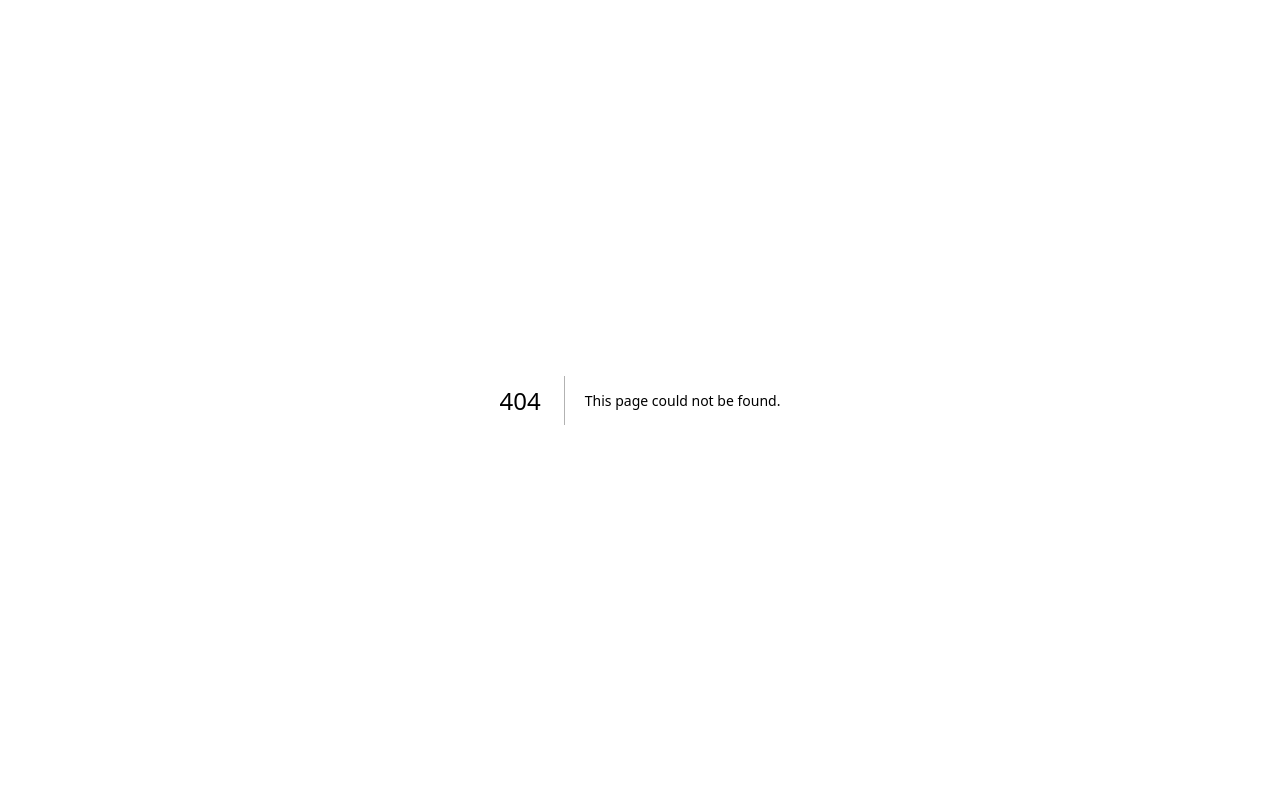
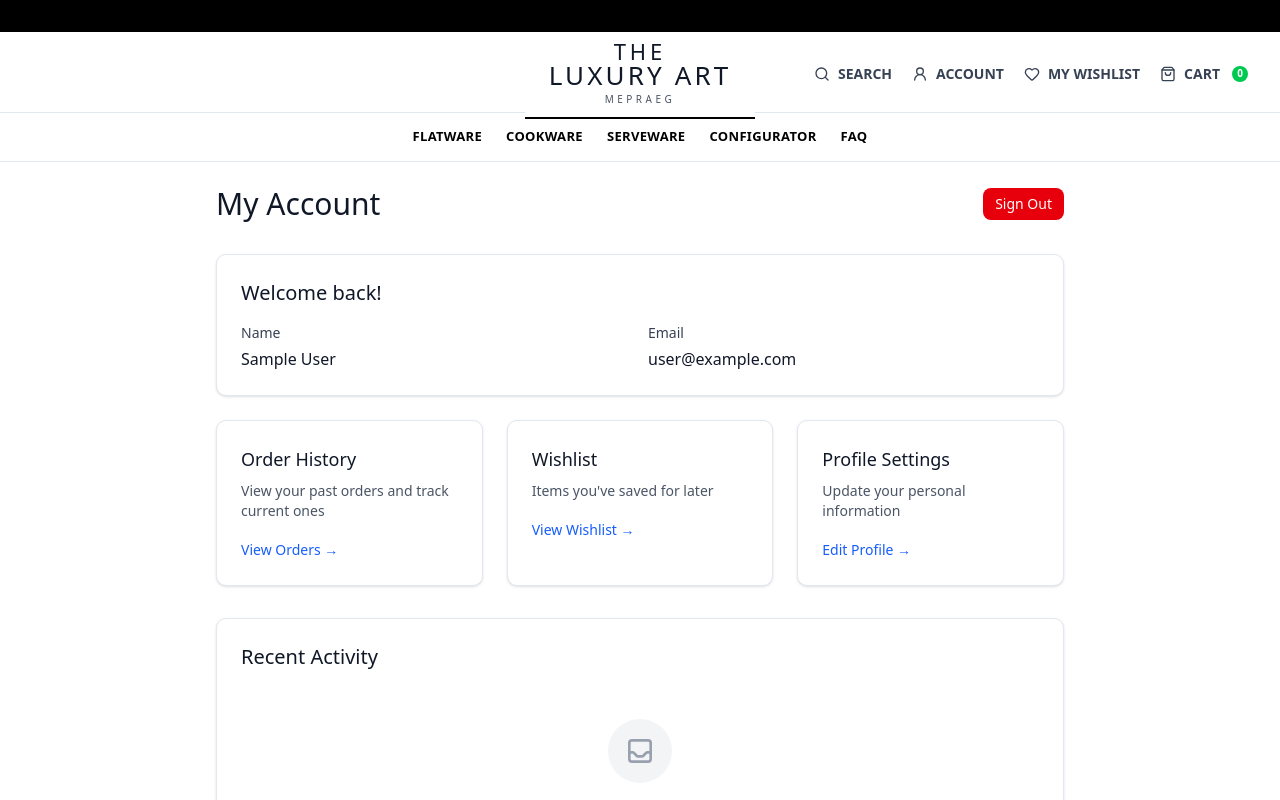
Before and after one commit to HANNAHCSP/Mepra, a Next.js app: page /account in a window 1280 px wide. Before the commit this address had no page. Shown: the top 800 px of the page. Built offline with nearby package versions, Linux system fonts and the light colour scheme; no server answers; sample sign-in values are in the browser's storage.

Commit message:
account logic is correct and added signout in admin page

```diff
--- a/src/app/(admin)/admin/page.tsx
+++ b/src/app/(admin)/admin/page.tsx
@@ -1,9 +1,9 @@
-// app/admin/page.tsx
+// app/(admin)/admin/page.tsx
 import { getServerSession } from "next-auth";
 import { authOptions } from "@/lib/auth";
 import { redirect } from "next/navigation";
-import { prisma } from "@/lib/prisma"; // optional if you want to query
-//import SignOutButton from "@/components/signout-button"; // optional if you built it
+import { prisma } from "@/lib/prisma";
+import LogoutButton from "@/components/ui/logout-button";
 
 export default async function AdminPage() {
   const session = await getServerSession(authOptions);
@@ -23,10 +23,9 @@ export default async function AdminPage() {
     <div className="p-6 max-w-5xl mx-auto">
       <div className="flex items-center justify-between">
         <h1 className="text-2xl font-semibold">Admin Dashboard</h1>
-        {/* Optional sign out button */}
-        {/*
-        <SignOutButton />
-        */}
+        <LogoutButton variant="danger" size="md">
+          Sign Out
+        </LogoutButton>
       </div>
 
       <p className="mt-2 text-gray-600">
--- /dev/null
+++ b/src/app/(main)/account/page.tsx
@@ -0,0 +1,89 @@
+// src/app/(main)/account/page.tsx
+import { getServerSession } from "next-auth";
+import { authOptions } from "@/lib/auth";
+import { redirect } from "next/navigation";
+import LogoutButton from "@/components/ui/logout-button";
+
+export default async function AccountPage() {
+  const session = await getServerSession(authOptions);
+
+  // Redirect if not authenticated
+  if (!session?.user) {
+    redirect("/signin");
+  }
+
+  // Redirect admins to admin dashboard
+  if (session.user.role === "admin") {
+    redirect("/admin");
+  }
+
+  return (
+    <div className="p-6 max-w-4xl mx-auto">
+      <div className="flex items-center justify-between mb-8">
+        <h1 className="text-3xl font-light text-gray-900">My Account</h1>
+        <LogoutButton variant="danger" size="sm">
+          Sign Out
+        </LogoutButton>
+      </div>
+
+      {/* Welcome Section */}
+      <div className="bg-white rounded-lg shadow-sm border p-6 mb-6">
+        <h2 className="text-xl font-medium text-gray-900 mb-4">Welcome back!</h2>
+        <div className="grid md:grid-cols-2 gap-4">
+          <div>
+            <label className="block text-sm font-medium text-gray-700 mb-1">Name</label>
+            <p className="text-gray-900">{session.user.name || 'Not provided'}</p>
+          </div>
+          <div>
+            <label className="block text-sm font-medium text-gray-700 mb-1">Email</label>
+            <p className="text-gray-900">{session.user.email}</p>
+          </div>
+        </div>
+      </div>
+
+      {/* Quick Actions */}
+      <div className="grid md:grid-cols-2 lg:grid-cols-3 gap-6 mb-8">
+        <div className="bg-white rounded-lg shadow-sm border p-6 hover:shadow-md transition-shadow">
+          <h3 className="text-lg font-medium text-gray-900 mb-2">Order History</h3>
+          <p className="text-gray-600 text-sm mb-4">View your past orders and track current ones</p>
+          <button className="text-blue-600 hover:text-blue-700 text-sm font-medium">
+            View Orders →
+          </button>
+        </div>
+
+        <div className="bg-white rounded-lg shadow-sm border p-6 hover:shadow-md transition-shadow">
+          <h3 className="text-lg font-medium text-gray-900 mb-2">Wishlist</h3>
+          <p className="text-gray-600 text-sm mb-4">Items you've saved for later</p>
+          <button className="text-blue-600 hover:text-blue-700 text-sm font-medium">
+            View Wishlist →
+          </button>
+        </div>
+
+        <div className="bg-white rounded-lg shadow-sm border p-6 hover:shadow-md transition-shadow">
+          <h3 className="text-lg font-medium text-gray-900 mb-2">Profile Settings</h3>
+          <p className="text-gray-600 text-sm mb-4">Update your personal information</p>
+          <button className="text-blue-600 hover:text-blue-700 text-sm font-medium">
+            Edit Profile →
+          </button>
+        </div>
+      </div>
+
+      {/* Recent Activity */}
+      <div className="bg-white rounded-lg shadow-sm border p-6">
+        <h2 className="text-xl font-medium text-gray-900 mb-4">Recent Activity</h2>
+        <div className="text-center py-8">
+          <div className="w-16 h-16 bg-gray-100 rounded-full flex items-center justify-center mx-auto mb-4">
+            <svg className="w-8 h-8 text-gray-400" fill="none" stroke="currentColor" viewBox="0 0 24 24">
+              <path strokeLinecap="round" strokeLinejoin="round" strokeWidth={2} d="M20 13V6a2 2 0 00-2-2H6a2 2 0 00-2 2v7m16 0v5a2 2 0 01-2 2H6a2 2 0 01-2-2v-5m16 0h-2.586a1 1 0 00-.707.293l-2.414 2.414a1 1 0 01-.707.293h-3.172a1 1 0 01-.707-.293l-2.414-2.414A1 1 0 006.586 13H4" />
+            </svg>
+          </div>
+          <h3 className="text-lg font-medium text-gray-900 mb-2">No recent activity</h3>
+          <p className="text-gray-600 text-sm">Start shopping to see your activity here</p>
+          <button className="mt-4 bg-black text-white px-6 py-2 text-sm hover:bg-gray-800 transition-colors">
+            Browse Products
+          </button>
+        </div>
+      </div>
+    </div>
+  );
+}
--- a/src/components/ui/logout-button.tsx
+++ b/src/components/ui/logout-button.tsx
@@ -27,11 +27,11 @@ export default function LogoutButton({
     try {
       await signOut({
         redirect: false, // Don't auto-redirect
-        callbackUrl: "/sign-in" // Where to redirect after logout
+        callbackUrl: "/signin" // Where to redirect after logout
       });
 
       // Manual redirect to ensure it happens
-      router.replace("/sign-in");
+      router.replace("/signin");
       router.refresh();
     } catch (error) {
       console.error("Logout error:", error);
--- a/src/components/ui/navbar.tsx
+++ b/src/components/ui/navbar.tsx
@@ -1,4 +1,4 @@
-// src/components/navbar.tsx
+// src/components/ui/navbar.tsx
 "use client";
 
 import Link from "next/link";
@@ -6,8 +6,19 @@ import { useSession } from "next-auth/react";
 import { Search, User2, Heart, ShoppingBag } from "lucide-react";
 
 export default function Navbar() {
-  const { data: session } = useSession();
+  const { data: session, status } = useSession();
   const cartCount = 0; // TODO: wire to your cart state
+
+  // Determine the correct account URL based on authentication and role
+  const getAccountUrl = () => {
+    if (status === "loading") return "/signin"; // Default while loading
+    if (!session?.user) return "/signin"; // Not signed in
+
+    // Signed in - redirect based on role
+    return session.user.role === "admin" ? "/admin" : "/account";
+  };
+
+  const accountUrl = getAccountUrl();
 
   return (
     <nav className="bg-white text-gray-900">
@@ -56,11 +67,13 @@ export default function Navbar() {
               </Link>
 
               <Link
-                href={session ? "/account" : "/signin"}
+                href={accountUrl}
                 className="inline-flex items-center gap-2 text-gray-700 hover:text-amber-500"
               >
                 <User2 size={16} />
-                <span className="uppercase">Account</span>
+                <span className="uppercase">
+                  {session?.user ? (session.user.role === "admin" ? "Admin" : "Account") : "Account"}
+                </span>
               </Link>
 
               <Link
```
